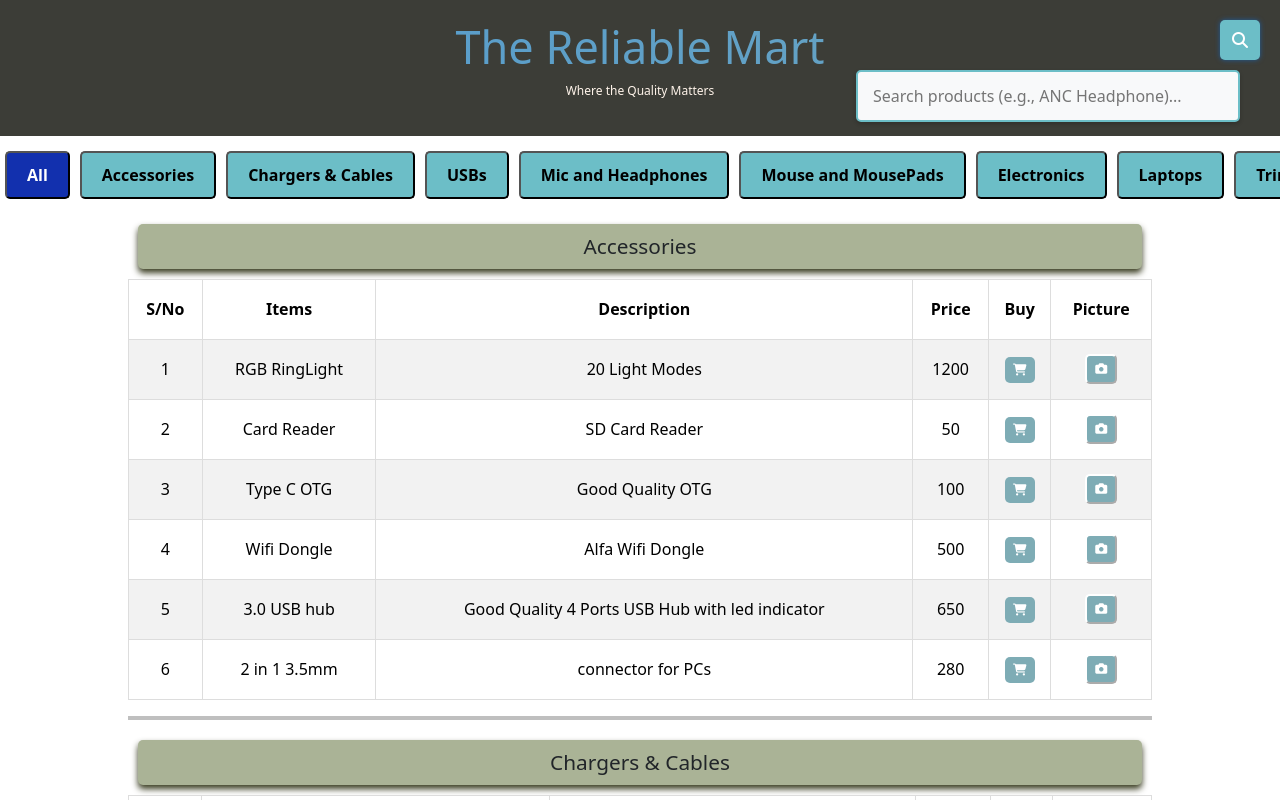
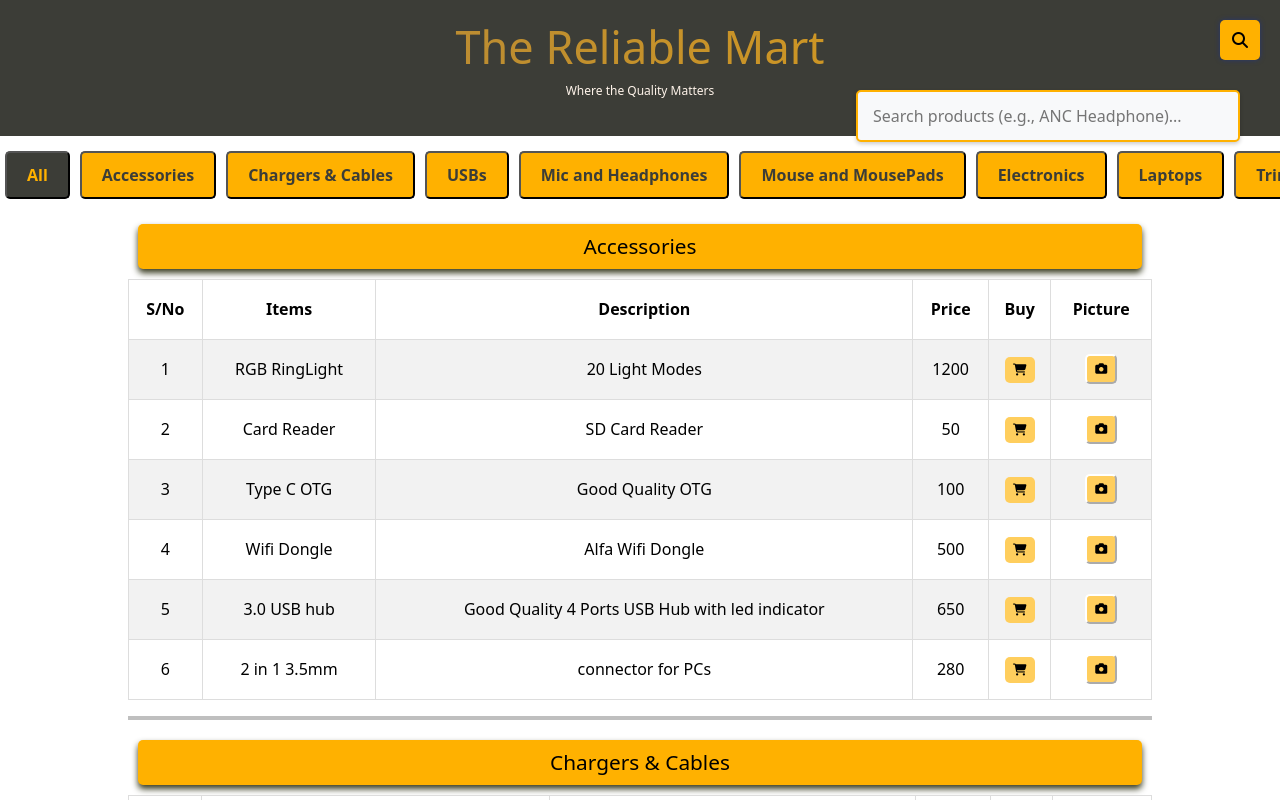
Before and after one commit to TheReliableMart/ItemList, a React (Vite) app: page / in a window 1280 px wide. Both pictures are taken after a click on the button 1240 px from the left and 40 px from the top of the page. Shown: the top 800 px of the page. Built offline with nearby package versions, Linux system fonts and the light colour scheme.

Commit message:
color changed, type C added

```diff
--- a/src/App.jsx
+++ b/src/App.jsx
@@ -67,8 +67,6 @@
 // export default App;
 
 
-
-// App.jsx
 import React, { useState, useEffect } from 'react';
 import 'bootstrap/dist/css/bootstrap.min.css';
 import Header from './components/Header';
@@ -81,13 +79,14 @@ const App = () => {
   const [selectedCategory, setSelectedCategory] = useState('all');
   const [applyDiscountToAll, setApplyDiscountToAll] = useState(false);
   const [searchTerm, setSearchTerm] = useState('');
-  const [isSearchOpen, setIsSearchOpen] = useState(false); // Added to manage search bar state
+  const [isSearchOpen, setIsSearchOpen] = useState(false);
+  const [resetSearch, setResetSearch] = useState(false); // Added for search reset
 
   useEffect(() => {
     const checkDiscountPeriod = () => {
       const now = new Date();
-      const discountStart = new Date(now.getFullYear(), 10, 11, 0, 0); // Nov 11, 12:00 PM
-      const discountEnd = new Date(now.getFullYear(), 10, 12, 0, 0); // Nov 11, 11:59 PM
+      const discountStart = new Date(now.getFullYear(), 10, 11, 0, 0); // Nov 11, 12:00 AM
+      const discountEnd = new Date(now.getFullYear(), 10, 12, 0, 0); // Nov 12, 12:00 AM
 
       if (now >= discountStart && now <= discountEnd) {
         setApplyDiscountToAll(true);
@@ -102,9 +101,22 @@ const App = () => {
     return () => clearInterval(intervalId);
   }, []);
 
+  // Reset search term when category changes or after viewing results
+  useEffect(() => {
+    setResetSearch(true); // Trigger reset when selectedCategory changes
+  }, [selectedCategory]);
+
+  // Clear resetSearch flag after it's used
+  useEffect(() => {
+    if (resetSearch) {
+      setResetSearch(false);
+    }
+  }, [resetSearch]);
+
   // Function to close search bar
   const closeSearchBar = () => {
     setIsSearchOpen(false);
+    setResetSearch(true); // Reset search when closing the search bar
   };
 
   return (
@@ -114,6 +126,7 @@ const App = () => {
         setSearchTerm={setSearchTerm}
         isSearchOpen={isSearchOpen}
         setIsSearchOpen={setIsSearchOpen}
+        resetSearch={resetSearch} // Pass resetSearch to Header
       />
       <main className={styles.content}>
         <div className="col-12">
@@ -121,7 +134,7 @@ const App = () => {
             onSelectCategory={setSelectedCategory}
             selectedCategory={selectedCategory}
             applyDiscountToAll={applyDiscountToAll}
-            closeSearchBar={closeSearchBar} // Pass callback to ProductButtons
+            closeSearchBar={closeSearchBar}
           />
           <ProductTable
             selectedCategory={selectedCategory}
--- a/src/components/Footer.module.css
+++ b/src/components/Footer.module.css
@@ -13,7 +13,7 @@
 }
 
 .anker {
-  color: yellow;
+  color: #FFB100; /* Updated theme color */
   text-decoration: none;
   font-size: 15px;
   position: relative;
@@ -28,14 +28,14 @@
   bottom: -3px;
   width: 100%;
   height: 2px;
-  background: #ffeb3b;
+  background: #FFB100; /* Updated theme color */
   transform: scaleX(0);
   transform-origin: right;
   transition: transform 0.3s ease;
 }
 
 .anker:hover {
-  color: rgb(230, 139, 225);
+  color: #1230AE; /* Contrast color for hover */
 }
 
 .anker:hover::after {
--- a/src/components/Header.jsx
+++ b/src/components/Header.jsx
@@ -12,15 +12,15 @@
 
 // export default Header;
 
-
-
 import React, { useEffect } from 'react';
+import SearchBar from './SearchBar';
 import styles from './Header.module.css';
-import searchStyles from './SearchBar.module.css';
 import '@fortawesome/fontawesome-free/css/all.min.css';
 
-function Header({ searchTerm, setSearchTerm, isSearchOpen, setIsSearchOpen }) {
-  const toggleSearch = () => {
+function Header({ searchTerm, setSearchTerm, isSearchOpen, setIsSearchOpen, resetSearch }) {
+  const toggleSearch = (e) => {
+    e.stopPropagation(); // Prevent event bubbling
+    console.log('Search button clicked, isSearchOpen:', !isSearchOpen); // Debug log
     setIsSearchOpen(!isSearchOpen);
   };
 
@@ -40,16 +40,19 @@ function Header({ searchTerm, setSearchTerm, isSearchOpen, setIsSearchOpen }) {
       <h1 className={styles.brandName}>The Reliable Mart</h1>
       <p className={styles.description}>Where the Quality Matters</p>
       <div className={styles.searchContainer}>
-        <button onClick={toggleSearch} className={styles.searchButton}>
+        <button
+          onClick={toggleSearch}
+          className={styles.searchButton}
+          aria-label="Toggle search"
+        >
           <i className="fas fa-search"></i>
         </button>
         {isSearchOpen && (
-          <input
-            type="text"
-            placeholder="Search products (e.g., ANC Headphone)..."
-            value={searchTerm}
-            onChange={(e) => setSearchTerm(e.target.value)}
-            className={`${searchStyles.searchInput} ${isSearchOpen ? searchStyles.expand : ''}`}
+          <SearchBar
+            searchTerm={searchTerm}
+            setSearchTerm={setSearchTerm}
+            resetSearch={resetSearch}
+            isSearchOpen={isSearchOpen} // Pass isSearchOpen for expand class
           />
         )}
       </div>
--- a/src/components/Header.module.css
+++ b/src/components/Header.module.css
@@ -9,7 +9,7 @@
 
 .brandName {
   font-size: 45px;
-  background: linear-gradient(270deg, #7EACB5, #007bff);
+  background: linear-gradient(270deg, #FFB100, #1230AE);
   background-size: 400% 400%;
   color: transparent;
   -webkit-background-clip: text;
@@ -31,26 +31,30 @@
   right: 20px;
   display: flex;
   align-items: center;
+  z-index: 1100; /* Above other header elements */
 }
 
 .searchButton {
-  background-color: #6CBEC7;
+  background-color: #FFB100;
   border: none;
   border-radius: 5px;
   padding: 8px 12px;
   cursor: pointer;
-  color: white;
+  color: black;
   font-size: 16px;
   transition: background-color 0.3s ease;
+  z-index: 1200; /* Above SearchBar */
+  pointer-events: auto; /* Ensure clickability */
 }
 
 .searchButton:hover {
-  background-color: #0057b3c9;
+  background-color: #1230AE;
+  color: white;
 }
 
 .searchButton:focus {
   outline: none;
-  box-shadow: 0 0 5px rgba(0, 123, 255, 0.5);
+  box-shadow: 0 0 5px rgba(18, 48, 174, 0.5);
 }
 
 /* Gradient Slide Animation */
@@ -112,6 +116,8 @@
   .searchButton {
     padding: 6px 10px;
     font-size: 14px;
+    z-index: 1200;
+    pointer-events: auto;
   }
 }
 
@@ -132,5 +138,7 @@
   .searchButton {
     padding: 5px 8px;
     font-size: 12px;
+    z-index: 1200;
+    pointer-events: auto;
   }
 }
--- a/src/components/ProductButtons.module.css
+++ b/src/components/ProductButtons.module.css
@@ -15,8 +15,8 @@
 
 /* Button styling */
 .customButton {
-  background-color: #6CBEC7;
-  color: black;
+  background-color: #FFB100; /* Updated theme color */
+  color: #3C3D37;
   padding: 10px 20px;
   margin: 5px;
   border-radius: 5px;
@@ -28,25 +28,24 @@
   transition: all 0.3s ease;
   white-space: nowrap;
   position: relative;
-  /* overflow: hidden; */
 }
 
 /* Button hover effect */
 .customButton:hover {
-  background-color: #0057b3c9;
-  color: white;
+  background-color: #3C3D37; /* Contrast color for hover */
+  color: #FFB100;
 }
 
 /* Focus state for accessibility */
 .customButton:focus {
   outline: none;
-  box-shadow: 0 0 5px rgba(0, 123, 255, 0.5);
+  box-shadow: 0 0 5px rgba(18, 48, 174, 0.5); /* Updated to match contrast color */
 }
 
 /* Active button styling with animation */
 .activeButton {
-  background-color: #1230AE !important;
-  color: white;
+  background-color: #3C3D37 !important; /* Already matches contrast color */
+  color: #FFB100;
   animation: slideIn 0.3s ease forwards;
 }
 
--- a/src/components/ProductTable.module.css
+++ b/src/components/ProductTable.module.css
@@ -20,8 +20,8 @@
 
 /* Button Styles */
 .customButton {
-  background-color: #007bff;
-  color: white;
+  background-color: #FFB100; /* Updated theme color */
+  color: black;
   padding: 10px 20px;
   margin: 5px;
   border-radius: 5px;
@@ -57,15 +57,16 @@
   text-align: center;
   border-color: white;
   padding: 4px 8px;
-  background-color: #7EACB5; /* Green button */
-  color: white;
+  background-color: #ffce5d; /* Updated theme color */
+  color: black;
   border-radius: 5px;
   font-size: 12px;
   text-decoration: none;
 }
 
 .btn:hover {
-  background-color: #0056b3;
+  background-color: #ffd500; /* Contrast color for hover */
+  color: white;
 }
 
 .disabledBtn {
@@ -83,19 +84,20 @@
 
 /* Heading Styles */
 .heading {
-  background-color: #AAB396;
+  background-color: #FFB100; /* Updated theme color */
   padding: 10px 15px;
   margin: 10px;
   text-align: center;
   font-size: 1.3rem;
   border-radius: 5px;
   box-shadow: 0px 4px 6px rgba(55, 58, 29, 0.99);
+  color: black;
 }
 
 /* View Button Styles */
 .viewButton {
-  background-color: #7EACB5;
-  color: white;
+  background-color: #FFB100; /* Updated theme color */
+  color: black;
   border: none;
   padding: 8px 16px;
   cursor: pointer;
@@ -103,7 +105,8 @@
 }
 
 .viewButton:hover {
-  background-color: #0056b3;
+  background-color: #1230AE; /* Contrast color for hover */
+  color: white;
 }
 
 /* Modal Styles */
@@ -144,7 +147,7 @@
 .modalImage {
   max-width: 100%;
   max-height: 80vh;
-  border: 2px solid #000;
+  border: 2px solid #1230AE; /* Updated border color for contrast */
   border-radius: 4px;
   object-fit: contain;
 }
@@ -169,7 +172,7 @@
   position: absolute;
   top: -20px;
   right: -20px;
-  background-color: #e36a76;
+  background-color: #FFB100;
   color: white;
   border: none;
   font-size: 24px;
--- a/src/components/SearchBar.jsx
+++ b/src/components/SearchBar.jsx
@@ -1,8 +1,57 @@
-// SearchBar.jsx
-import React from 'react';
+// // SearchBar.jsx
+// import React from 'react';
+// import styles from './SearchBar.module.css';
+
+// const SearchBar = ({ searchTerm, setSearchTerm }) => {
+//   return (
+//     <div className={styles.searchContainer}>
+//       <input
+//         type="text"
+//         placeholder="Search products (e.g., ANC Headphone)..."
+//         value={searchTerm}
+//         onChange={(e) => setSearchTerm(e.target.value)}
+//         className={styles.searchInput}
+//       />
+//     </div>
+//   );
+// };
+
+// export default SearchBar;
+
+import React, { useRef, useEffect } from 'react';
 import styles from './SearchBar.module.css';
 
-const SearchBar = ({ searchTerm, setSearchTerm }) => {
+const SearchBar = ({ searchTerm, setSearchTerm, resetSearch, isSearchOpen }) => {
+  const inputRef = useRef(null);
+
+  // Auto-select text when focusing the input
+  const handleFocus = () => {
+    if (inputRef.current) {
+      inputRef.current.select();
+    }
+  };
+
+  // Clear the search input
+  const handleClear = () => {
+    console.log('Clear button clicked'); // Debug log
+    setSearchTerm('');
+    if (inputRef.current) {
+      inputRef.current.focus();
+    }
+  };
+
+  // Reset search term when resetSearch changes
+  useEffect(() => {
+    if (resetSearch) {
+      setSearchTerm('');
+    }
+  }, [resetSearch, setSearchTerm]);
+
+  // Debug log for searchTerm
+  useEffect(() => {
+    console.log('Search term:', searchTerm); // Verify searchTerm state
+  }, [searchTerm]);
+
   return (
     <div className={styles.searchContainer}>
       <input
@@ -10,8 +59,19 @@ const SearchBar = ({ searchTerm, setSearchTerm }) => {
         placeholder="Search products (e.g., ANC Headphone)..."
         value={searchTerm}
         onChange={(e) => setSearchTerm(e.target.value)}
-        className={styles.searchInput}
+        onFocus={handleFocus}
+        className={`${styles.searchInput} ${isSearchOpen ? styles.expand : ''}`}
+        ref={inputRef}
       />
+      {searchTerm && (
+        <button
+          className={styles.clearButton}
+          onClick={handleClear}
+          aria-label="Clear search"
+        >
+          ×
+        </button>
+      )}
     </div>
   );
 };
--- a/src/components/SearchBar.module.css
+++ b/src/components/SearchBar.module.css
@@ -1,58 +1,112 @@
+.searchContainer {
+  position: relative;
+  display: flex;
+  align-items: center;
+  z-index: 1000; /* Below searchButton */
+}
+
 .searchInput {
   width: 0;
   max-width: 600px;
-  padding: 12px 15px;
+  padding: 12px 30px 12px 15px; /* Space for clear button */
   font-size: 16px;
-  border: 2px solid #6CBEC7; /* Added themed border */
+  border: 2px solid #FFB100; /* Theme color */
   border-radius: 5px;
-  box-shadow: 0 2px 4px rgba(0, 0, 0, 0.2); /* Slightly stronger shadow for boundary */
-  background-color: #f8f9fa; /* Light background to match theme */
+  box-shadow: 0 2px 4px rgba(0, 0, 0, 0.2);
+  background-color: #f8f9fa;
   position: absolute;
-  top: 50px; /* Adjusted to be slightly higher, overlapping description on mobile */
+  top: 50px; /* Adjusted to match previous position */
   right: 20px;
   opacity: 0;
   transition: width 0.4s ease, opacity 0.4s ease;
+  z-index: 1000; /* Ensure below searchButton */
 }
 
 .searchInput.expand {
-  width: 30vw; /* 30% width for PC */
+  width: 30vw;
   opacity: 1;
 }
 
 .searchInput:focus {
   outline: none;
-  border-color: #1230AE; /* Darker blue on focus to match active button theme */
+  border-color: #1230AE; /* Theme color */
   box-shadow: 0 0 8px rgba(18, 48, 174, 0.5);
+}
+
+.clearButton {
+  position: absolute;
+  right: 25px;
+  top: 50%;
+  transform: translateY(-50%);
+  background-color: #FFB100; /* Theme color */
+  color: black;
+  border: none;
+  font-size: 16px;
+  width: 24px;
+  height: 24px;
+  display: flex;
+  align-items: center;
+  justify-content: center;
+  cursor: pointer;
+  border-radius: 50%;
+  transition: background-color 0.3s ease;
+  z-index: 1050; /* Below searchButton but above input */
+  visibility: visible; /* Ensure visibility */
+}
+
+.clearButton:hover {
+  background-color: #1230AE; /* Theme color */
+  color: white;
 }
 
 /* Mobile screens */
 @media (max-width: 768px) {
   .searchInput {
-    padding: 10px;
+    padding: 10px 25px 10px 10px;
     font-size: 14px;
-    top: 45px; /* Moved higher to overlap description but not title */
+    top: 45px; /* Adjusted for mobile */
     right: 15px;
-    border: 2px solid #6CBEC7;
+    border: 2px solid #FFB100;
     background-color: #f8f9fa;
+    z-index: 1000;
   }
 
   .searchInput.expand {
-    width: 70vw; /* 70% width for mobile */
+    width: 70vw;
+  }
+
+  .clearButton {
+    right: 20px;
+    width: 20px;
+    height: 20px;
+    font-size: 14px;
+    z-index: 1050;
+    visibility: visible;
   }
 }
 
 /* Mobile landscape */
 @media (max-width: 480px) and (orientation: landscape) {
   .searchInput {
-    padding: 8px;
+    padding: 8px 20px 8px 8px;
     font-size: 12px;
-    top: 40px; /* Slightly higher for landscape */
+    top: 40px; /* Adjusted for landscape */
     right: 10px;
-    border: 2px solid #6CBEC7;
+    border: 2px solid #FFB100;
     background-color: #f8f9fa;
+    z-index: 1000;
   }
 
   .searchInput.expand {
-    width: 70vw; /* Maintain 70% width for mobile landscape */
+    width: 70vw;
+  }
+
+  .clearButton {
+    right: 15px;
+    width: 18px;
+    height: 18px;
+    font-size: 12px;
+    z-index: 1050;
+    visibility: visible;
   }
 }
```
Also changed, not shown: src/components/ProductTable.jsx (+11 -9 lines), src/components/Pictures/CtoC.jpg (added).
